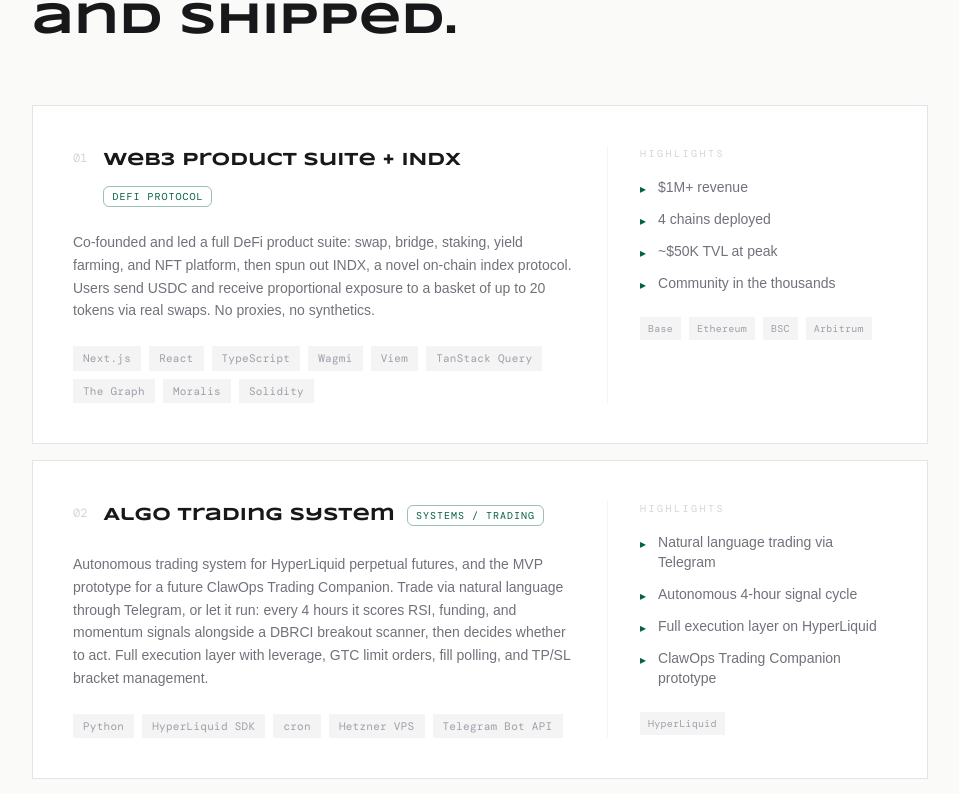
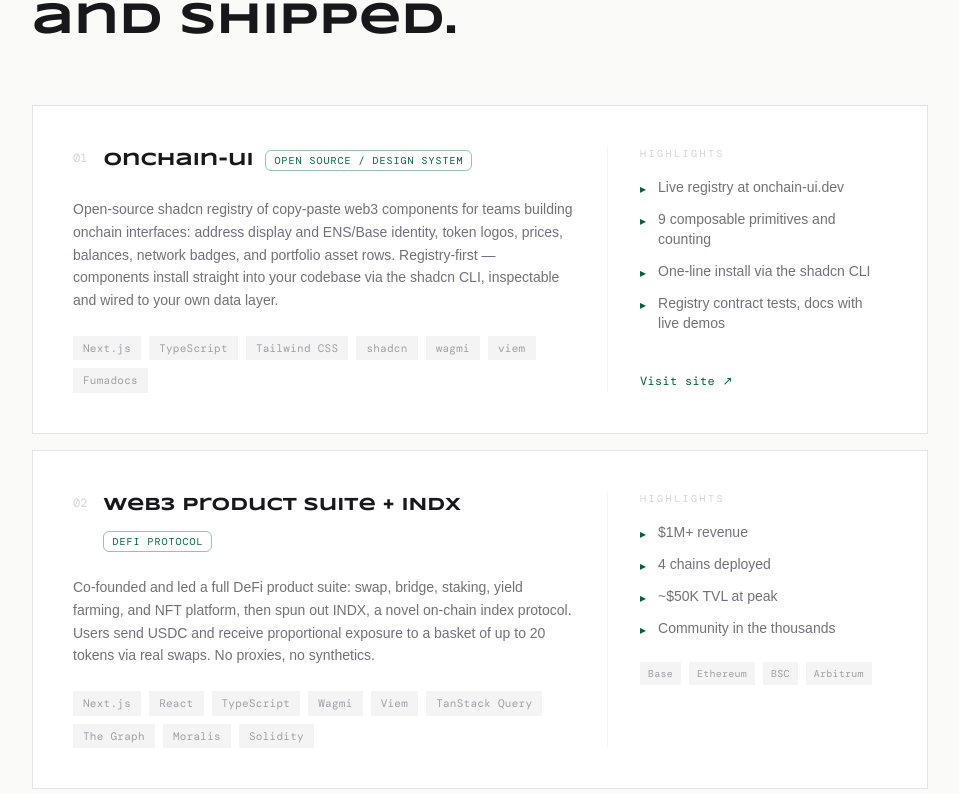
Before and after one commit to GavinJaynes/gavin-jaynes, a React (Vite) app: page / in a window 1280 px wide. Shown: the part 2844-3638 px from the top of the page, without its empty margins (160-1119 px from the left). Built offline with nearby package versions, Linux system fonts and the light colour scheme; a web font is replaced by a local one.

Commit message:
Adding onchain ui projec

```diff
--- a/src/components/Projects.tsx
+++ b/src/components/Projects.tsx
@@ -5,6 +5,17 @@
 const projects = [
   {
     index: "01",
+    name: "onchain-ui",
+    type: "Open Source / Design System",
+    description:
+      "Open-source shadcn registry of copy-paste web3 components for teams building onchain interfaces: address display and ENS/Base identity, token logos, prices, balances, network badges, and portfolio asset rows. Registry-first — components install straight into your codebase via the shadcn CLI, inspectable and wired to your own data layer.",
+    highlights: ["Live registry at onchain-ui.dev", "9 composable primitives and counting", "One-line install via the shadcn CLI", "Registry contract tests, docs with live demos"],
+    tech: ["Next.js", "TypeScript", "Tailwind CSS", "shadcn", "wagmi", "viem", "Fumadocs"],
+    chains: [],
+    url: "https://onchain-ui.dev",
+  },
+  {
+    index: "02",
     name: "Web3 Product Suite + INDX",
     type: "DeFi Protocol",
     description:
@@ -15,7 +26,7 @@
     url: null,
   },
   {
-    index: "02",
+    index: "03",
     name: "Algo Trading System",
     type: "Systems / Trading",
     description:
@@ -26,7 +37,7 @@
     url: null,
   },
   {
-    index: "03",
+    index: "04",
     name: "ClawOps",
     type: "SaaS / AI",
     description:
```
Also changed, not shown: .claude/settings.local.json.
